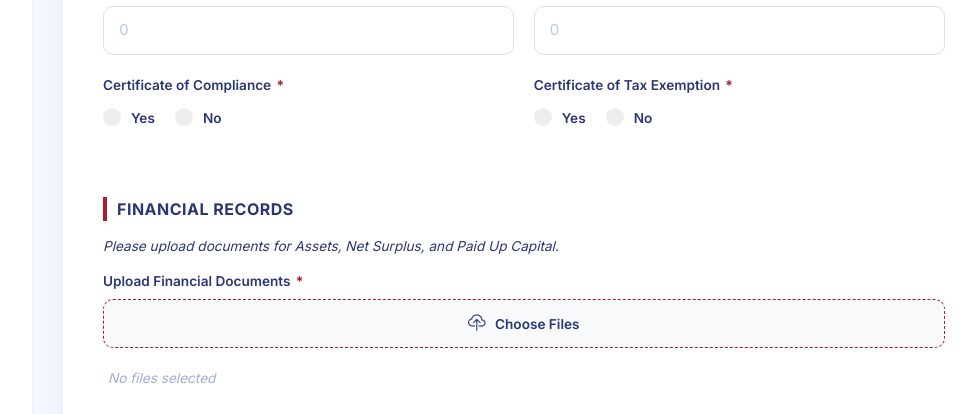
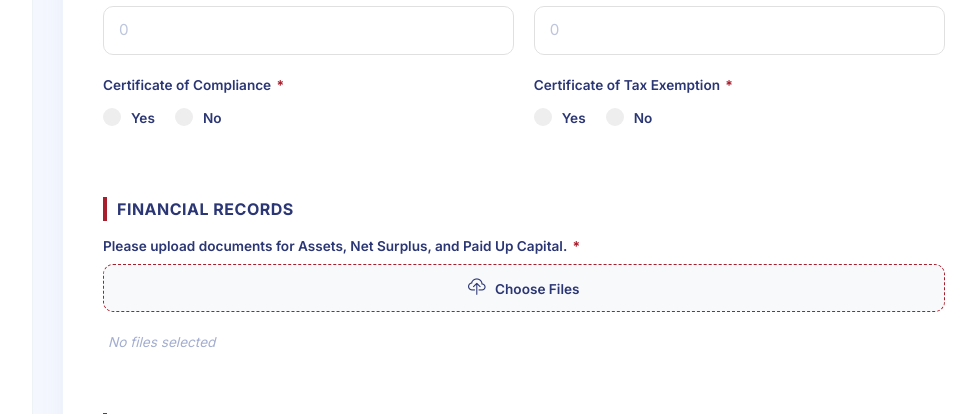
Before and after one commit to jsmln/kooptimizer, a Django app: page /cooperatives/profile_form/ in a window 1280 px wide. Shown: the part 873-1287 px from the top of the page, without its empty margins (217-1193 px from the left). Run offline with Django 5.2, Linux system fonts and the light colour scheme.

Commit message:
conflict fixed

```diff
--- a/apps/users/views.py
+++ b/apps/users/views.py
@@ -22,10 +22,10 @@ def login_view(request):
             # Set dummy session data required by your Dashboard
             request.session['user_id'] = 9999
             request.session['username'] = 'Administrator'
-            request.session['role'] = 'officer'  # Change to 'staff' or 'officer' to test other views
+            request.session['role'] = 'admin'  # Change to 'staff' or 'officer' to test other views
 
             messages.success(request, 'Welcome back, Administrator! (Bypassed)')
-            return redirect('dashboard:cooperative_dashboard')
+            return redirect('dashboard:admin_dashboard')
         # ============================================================
 
         recaptcha_response = request.POST.get('g-recaptcha-response')
--- a/templates/cooperatives/profile_form.html
+++ b/templates/cooperatives/profile_form.html
@@ -142,10 +142,9 @@
 
         <fieldset>
             <legend>Financial Records</legend>
-            <p class="input-instruction">Please upload documents for Assets, Net Surplus, and Paid Up Capital.</p>
 
             <div class="form-group">
-                <label class="required">Upload Financial Documents</label>
+                <label class="required">Please upload documents for Assets, Net Surplus, and Paid Up Capital.</label>
                 <div class="file-upload-wrapper">
                     <label for="financial-docs" class="file-label"><i class="bi bi-cloud-upload"></i> Choose Files</label>
                     <input type="file" id="financial-docs" name="financial_documents" class="file-input" multiple>
--- a/templates/databank/databank_management.html
+++ b/templates/databank/databank_management.html
@@ -243,7 +243,7 @@
                     const coopName = document.getElementById('modal-coop-name').textContent.trim();
                     const opt = {
                         margin: 0.3,
-                        filename: `${coopName}_Profile.pdf`,
+                        filename: '${coopName}_Profile.pdf',
                         image: { type: 'jpeg', quality: 0.98 },
                         html2canvas: { scale: 2, useCORS: true },
                         jsPDF: { unit: 'in', format: 'a4', orientation: 'portrait' }
```
